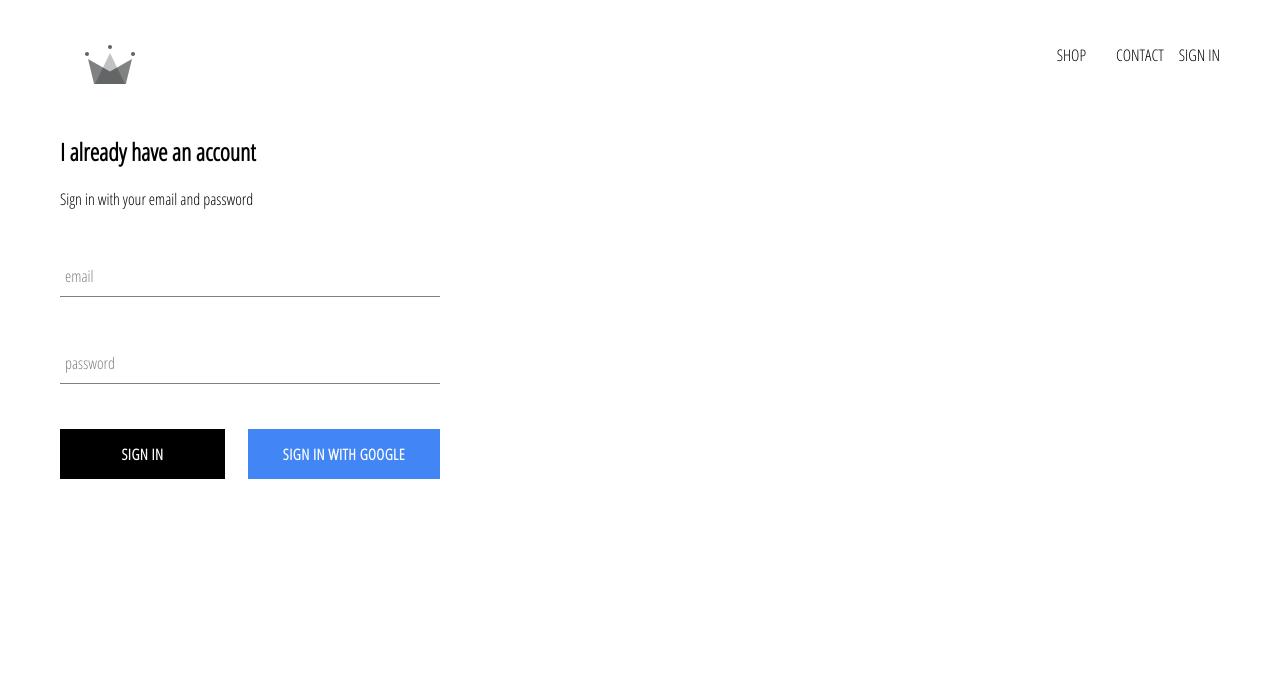
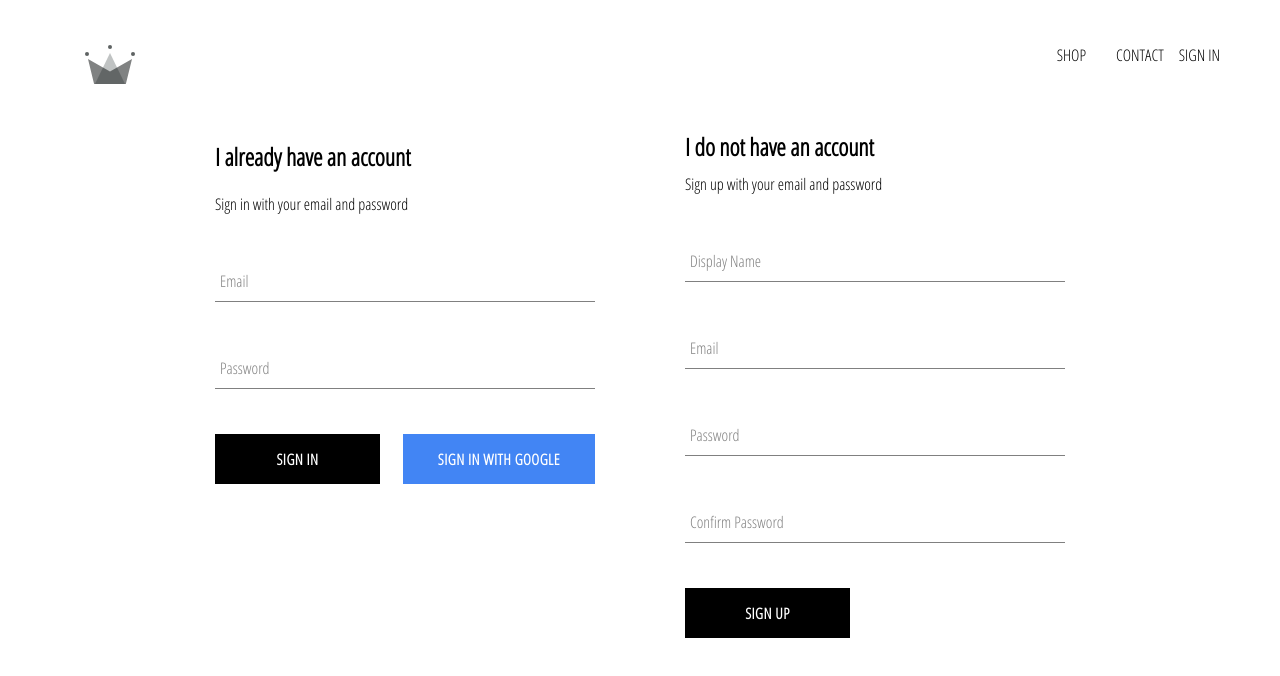
Before and after one commit to kpl8313/crwn-clothing, a React (Create React App) app: page /signin in a window 1280 px wide. Shown: the top 676 px of the page. Built offline with nearby package versions, Linux system fonts and the light colour scheme; no server answers.

Commit message:
implemented firebase utils, included ability to store authenticated users into firestore database

```diff
--- a/src/App.js
+++ b/src/App.js
@@ -5,7 +5,7 @@
 import ShopPage from './pages/shop/shop.component';
 import Header from './components/header/header.component';
 import SignInAndSignUpPage from './pages/sign-in-and-sign-up/sign-in-and-sign-up.component';
-import { auth } from './firebase/firebase.utils';
+import { auth, createUserProfileDocument } from './firebase/firebase.utils';
 
 class App extends React.Component {
   constructor() {
@@ -18,8 +18,20 @@
 
   unsubscribeFromAuth = null;
   componentDidMount() {
-    this.unsubscribeFromAuth = auth.onAuthStateChanged(user => {
-      this.setState({currentUser: user});
+    this.unsubscribeFromAuth = auth.onAuthStateChanged(async userAuth => {
+      if (userAuth) {
+        const userRef = await createUserProfileDocument(userAuth);
+
+        userRef.onSnapshot(snapShot => {
+          this.setState({
+            currentUser: {
+              id: snapShot.id,
+              ...snapShot.data()
+            }
+          });
+        });
+      }
+      this.setState({currentUser: userAuth});
     })
   }
 
--- a/src/components/sign-in/sign-in.component.jsx
+++ b/src/components/sign-in/sign-in.component.jsx
@@ -41,7 +41,7 @@
             type='email'
             handleChange={this.handleChange}
             value={this.state.email}
-            label='email'
+            label='Email'
             required
           />
           <FormInput
@@ -49,7 +49,7 @@
             type='password'
             value={this.state.password}
             handleChange={this.handleChange}
-            label='password'
+            label='Password'
             required
           />
           <div className='buttons'>
--- /dev/null
+++ b/src/components/sign-up/sign-up.component.jsx
@@ -0,0 +1,105 @@
+import React from 'react';
+
+import FormInput from '../form-input/form-input.component';
+import CustomButton from '../custom-button/custom-button.component';
+
+import { auth, createUserProfileDocument } from '../../firebase/firebase.utils';
+
+import './sign-up.styles.scss';
+
+class SignUp extends React.Component {
+    constructor(){
+        super();
+
+        this.state = {
+            displayName: '',
+            email: '',
+            password: '',
+            confirmPassword: ''
+        }
+    }
+
+    handleSubmit = async event => {
+        event.preventDefault();
+
+        const {displayName, email, password, confirmPassword} = this.state;
+
+        if (password != confirmPassword){
+            alert("passwords don't match");
+            return;
+        }
+
+        try{
+            const { user } = await auth.createUserWithEmailAndPassword(
+                email,
+                password
+            );
+
+            await createUserProfileDocument(user, { displayName });
+
+            this.setState({
+                displayName: '',
+                email: '',
+                password: '',
+                confirmPassword: ''
+            });
+
+        } catch (error) {
+            console.error(error);
+        }
+    };
+
+    handleChange = event => {
+        const { name, value } = event.target;
+
+        this.setState({[name]: value});
+    };
+
+    render() {
+        const {displayName, email, password, confirmPassword} = this.state;
+        return(
+            <div className='sign-up'>
+                <h2 className='title'>I do not have an account</h2>
+                <span>Sign up with your email and password</span>
+                <form className="sign-up-form" onSubmit={this.handleSubmit}>
+                    <FormInput
+                        type='text'
+                        name='displayName'
+                        value={displayName}
+                        onChange={this.handleChange}
+                        label='Display Name'
+                        required
+                    />
+                    <FormInput
+                        type='email'
+                        name='email'
+                        value={email}
+                        onChange={this.handleChange}
+                        label='Email'
+                        required
+                    />
+                    <FormInput
+                        type='password'
+                        name='password'
+                        value={password}
+                        onChange={this.handleChange}
+                        label='Password'
+                        required
+                    />
+                    <FormInput
+                        type='password'
+                        name='confirmPassword'
+                        value={confirmPassword}
+                        onChange={this.handleChange}
+                        label='Confirm Password'
+                        required
+                    />
+                    <CustomButton type='submit'>SIGN UP</CustomButton>
+                </form>
+            </div>
+        )
+
+    }
+}
+
+export default SignUp
--- /dev/null
+++ b/src/components/sign-up/sign-up.styles.scss
@@ -0,0 +1,9 @@
+.sign-up {
+    display: flex;
+    flex-direction: column;
+    width: 380px;
+
+    .title {
+      margin: 10px 0;
+    }
+  }
--- a/src/firebase/firebase.utils.js
+++ b/src/firebase/firebase.utils.js
@@ -12,6 +12,32 @@
     measurementId: "G-5KQ4WSQ2DC"
 };
 
+export const createUserProfileDocument = async (userAuth, additionalData) => {
+    if (!userAuth) return;
+
+    const userRef = firestore.doc(`users/${userAuth.uid}`);
+
+    const snapShot = await userRef.get();
+
+    if(!snapShot.exists){
+        const { displayName, email } = userAuth;
+        const createdAt = new Date();
+
+        try {
+            await userRef.set({
+                displayName,
+                email,
+                createdAt,
+                ...additionalData
+            })
+        } catch (error) {
+            console.log('error creating user', error.message);
+        }
+    }
+
+    return userRef;
+}
+
 firebase.initializeApp(config);
 
 export const auth = firebase.auth();
--- a/src/pages/sign-in-and-sign-up/sign-in-and-sign-up.component.jsx
+++ b/src/pages/sign-in-and-sign-up/sign-in-and-sign-up.component.jsx
@@ -1,12 +1,13 @@
 import React from 'react';
 import SignIn from '../../components/sign-in/sign-in.component';
-
+import SignUp from '../../components/sign-up/sign-up.component';
 
 import './sign-in-and-sign-up.styles.scss';
 
 const SignInAndSignUpPage = () => (
     <div className='sign-in-and-sign-up'>
-        <SignIn></SignIn>
+        <SignIn/>
+        <SignUp/>
     </div>
 );
 
--- a/src/pages/sign-in-and-sign-up/sign-in-and-sign-up.styles.scss
+++ b/src/pages/sign-in-and-sign-up/sign-in-and-sign-up.styles.scss
@@ -0,0 +1,6 @@
+.sign-in-and-sign-up {
+    width: 850px;
+    display: flex;
+    justify-content: space-between;
+    margin: 30px auto;
+  }
```
